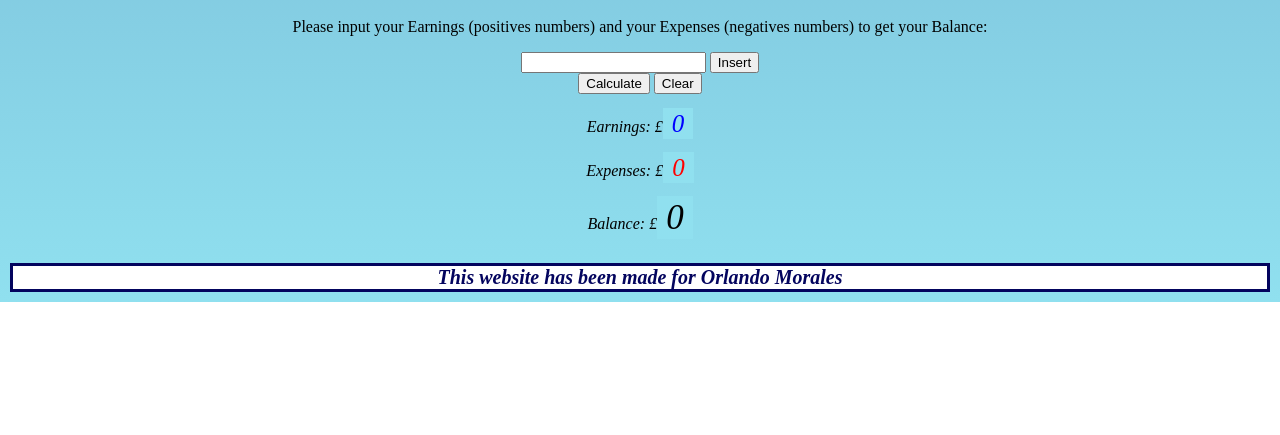
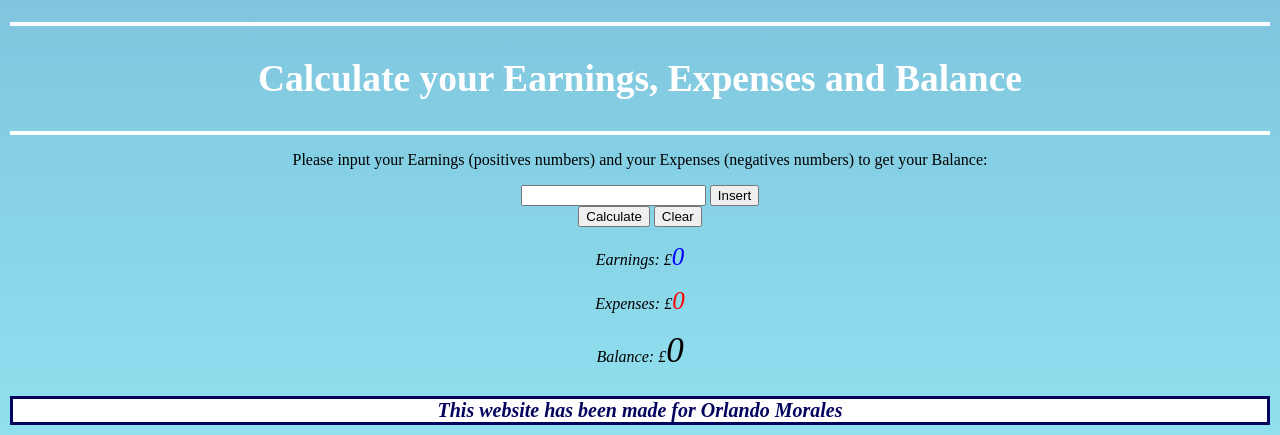
Before and after one commit to OrlandoMoralesKuan/Personal-HomePage, a plain HTML site: page index.html in a window 1280 px wide. Shown: the part 3241-3676 px from the top of the page. Before the commit the page ends 3543 px from the top, so only its background shows below. Drawn offline with Linux system fonts and the light colour scheme.

Commit message:
Add files via upload

```diff
--- a/index.html
+++ b/index.html
@@ -104,7 +104,7 @@
                     <img class="img-container1" src="images/guardabarranco.jpg" alt="bird">
                 </div>
             </div>
-            <p class="more-inf-nic">If you want to know more about Nicaragua you can click <a href="https://en.wikipedia.org/wiki/Nicaragua#" target="_blank"><span>here</span> </a></p>
+            <p class="more-inf-nic">If you want to know more about Nicaragua you can click <a href="https://en.wikipedia.org/wiki/Nicaragua#" target="_blank"><span id="url">here</span> </a></p>
 
             <div class="tittle-text">
                 <h2>WATCH THE VIDEO</h2>
@@ -114,7 +114,9 @@
                 <iframe width="560" height="315" src="https://www.youtube.com/embed/eq1tOhJdJZ0" title="YouTube video player" frameborder="0" allow="accelerometer; autoplay; clipboard-write; encrypted-media; gyroscope; picture-in-picture; web-share" allowfullscreen></iframe>
             </div>
 
-            <div id="EarningsExpense">
+            <div class="tittle-text">
+                <h2>Calculate your Earnings, Expenses and Balance</h2>
+            </div>
                 <p>Please input your Earnings (positives numbers) and your Expenses (negatives numbers) to get your Balance:</p>
                 <ul id="list"></ul>
                 <input id="number"><i/d>
@@ -125,7 +127,7 @@
                 <p>Earnings: £<span id="earn"></span></p>
                 <p>Expenses: £<span id="expen"></span></p>
                 <p>Balance: £<span id="total"></span></p>
-            </div>
+
         </main>
 
         <footer class="c-site-footer">This website has been made for Orlando Morales</footer>
--- a/styles.css
+++ b/styles.css
@@ -100,7 +100,7 @@ body{
     font-size: 20px;
 }
 
-span{
+#url{
     background-color: yellow;
     color: red;
     padding: 2px 9px;
@@ -108,19 +108,16 @@ span{
 }
 
 #earn{
-    background-color: #90e0ef;
     color: blue;
     font-size: 25px;
 }
 
 #expen{
-    background-color: #90e0ef;
     color: red;
     font-size: 25px;
 }
 
 #total{
-    background-color: #90e0ef;
     color: black;
     font-size: 35px;
 }
```
